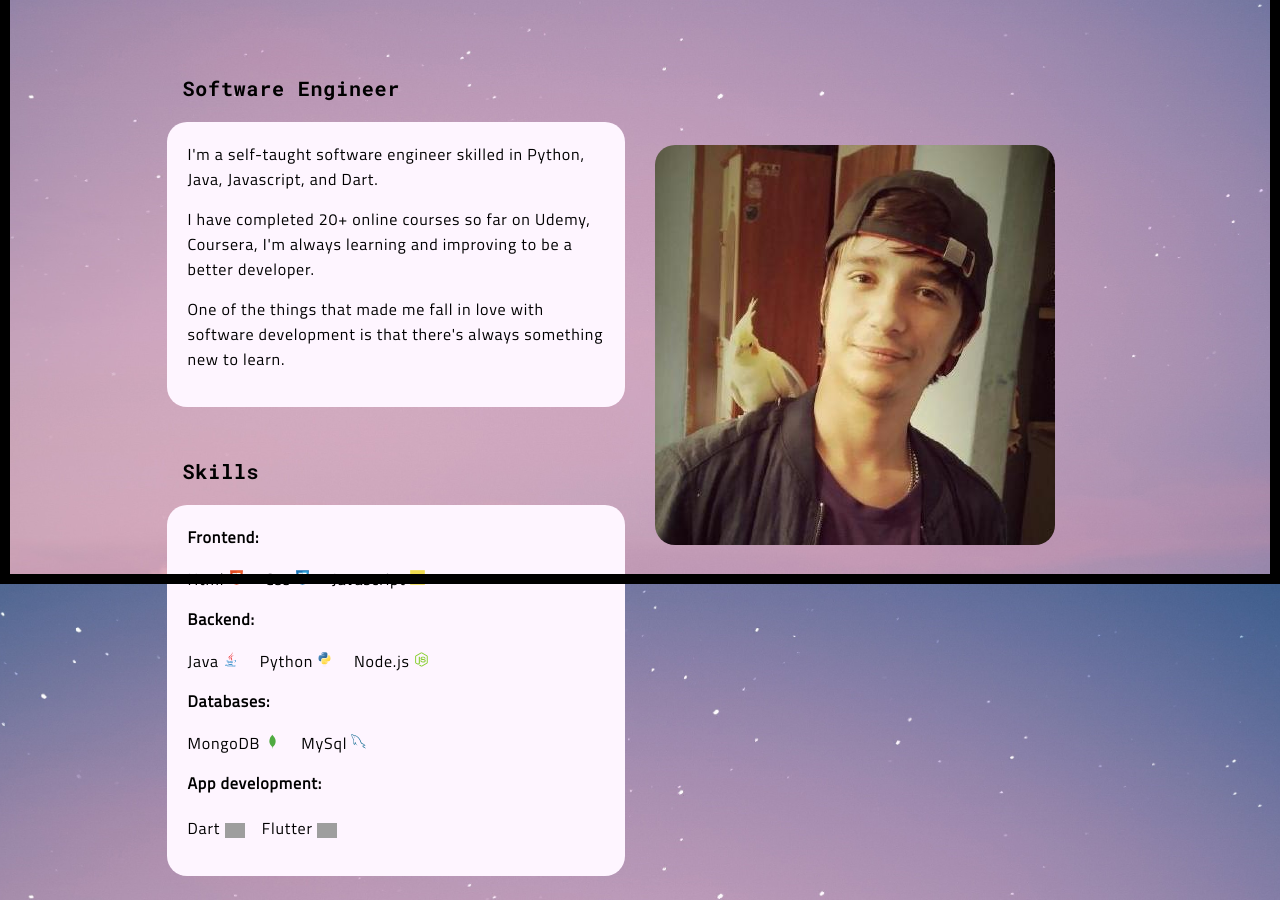
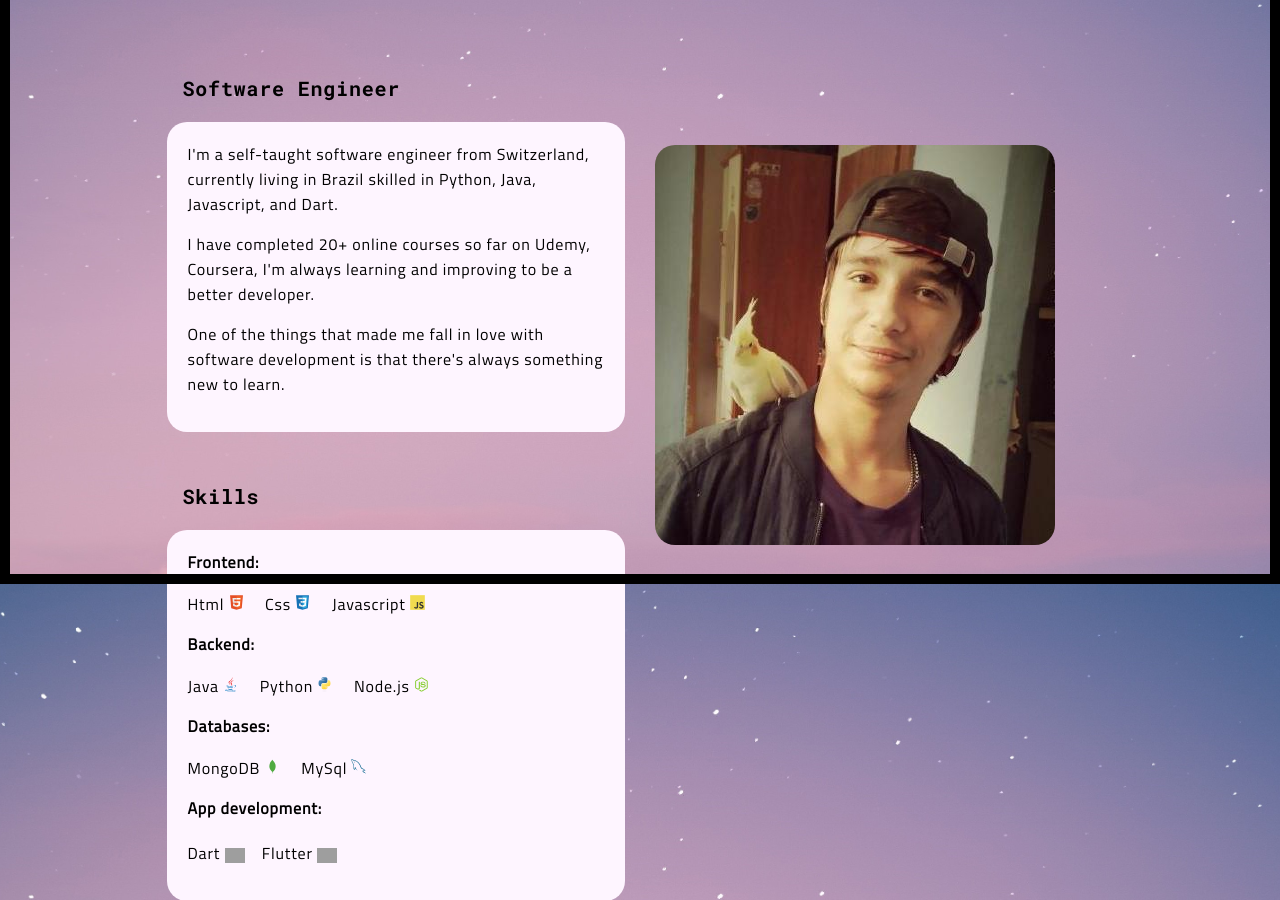
Before and after one commit to dylanbuchi/portfolio, a Flask app: page /about.html in a window 1280 px wide. Shown: the part 216-1116 px from the top of the page. Run offline with Flask 2, Linux system fonts and the light colour scheme; grey boxes are pictures that could not be loaded.

Commit message:
update about me description

```diff
--- a/templates/about.html
+++ b/templates/about.html
@@ -114,8 +114,10 @@
                                         <div class="about-cont">
                                             <p>
                                                 I'm a self-taught software
-                                                engineer skilled in Python,
-                                                Java, Javascript, and Dart.
+                                                engineer from Switzerland,
+                                                currently living in Brazil
+                                                skilled in Python, Java,
+                                                Javascript, and Dart.
                                             </p>
 
                                             <p>
```
